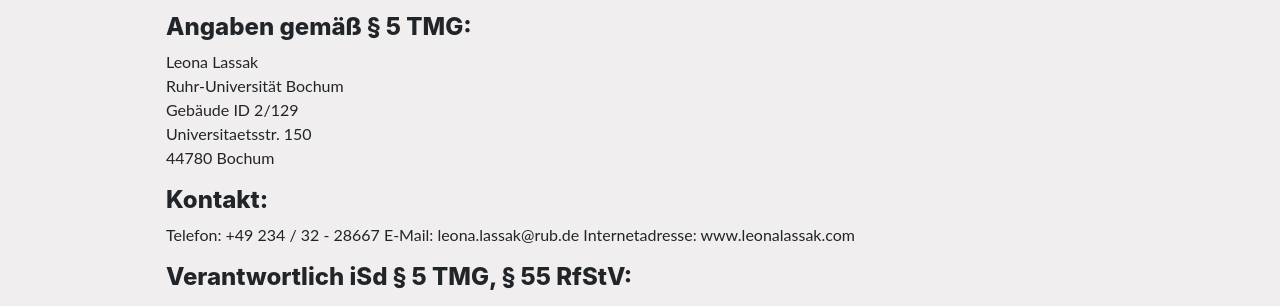
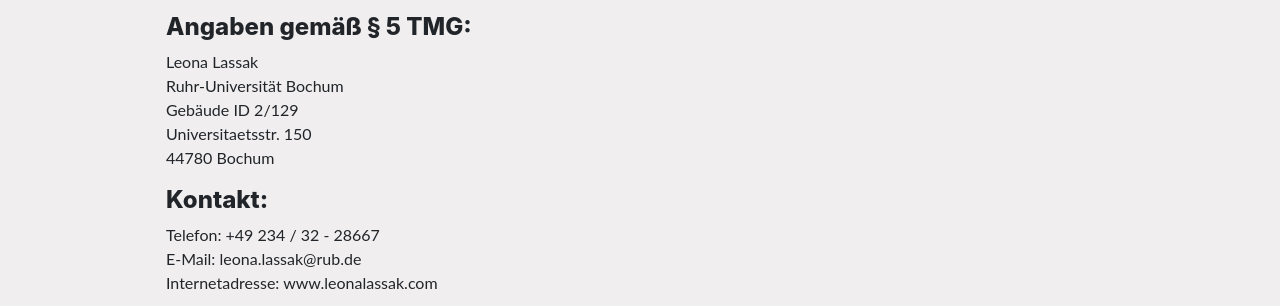
Before and after one commit to Leochrima/leochrima.github.io, a plain HTML site: page impressum.html in a window 1280 px wide. Shown: the part 202-508 px from the top of the page. Drawn offline with nearby package versions, Linux system fonts and the light colour scheme.

Commit message:
Add files via upload

```diff
--- a/impressum.html
+++ b/impressum.html
@@ -92,8 +92,8 @@
                             </p>
                             <p>
                                 <h4>Kontakt:</h4>
-                                Telefon: +49 234 / 32 - 28667
-                                E-Mail: leona.lassak@rub.de
+                                Telefon: +49 234 / 32 - 28667<br>
+                                E-Mail: leona.lassak@rub.de<br>
                                 Internetadresse: www.leonalassak.com
                             </p>
                             <p>
```
